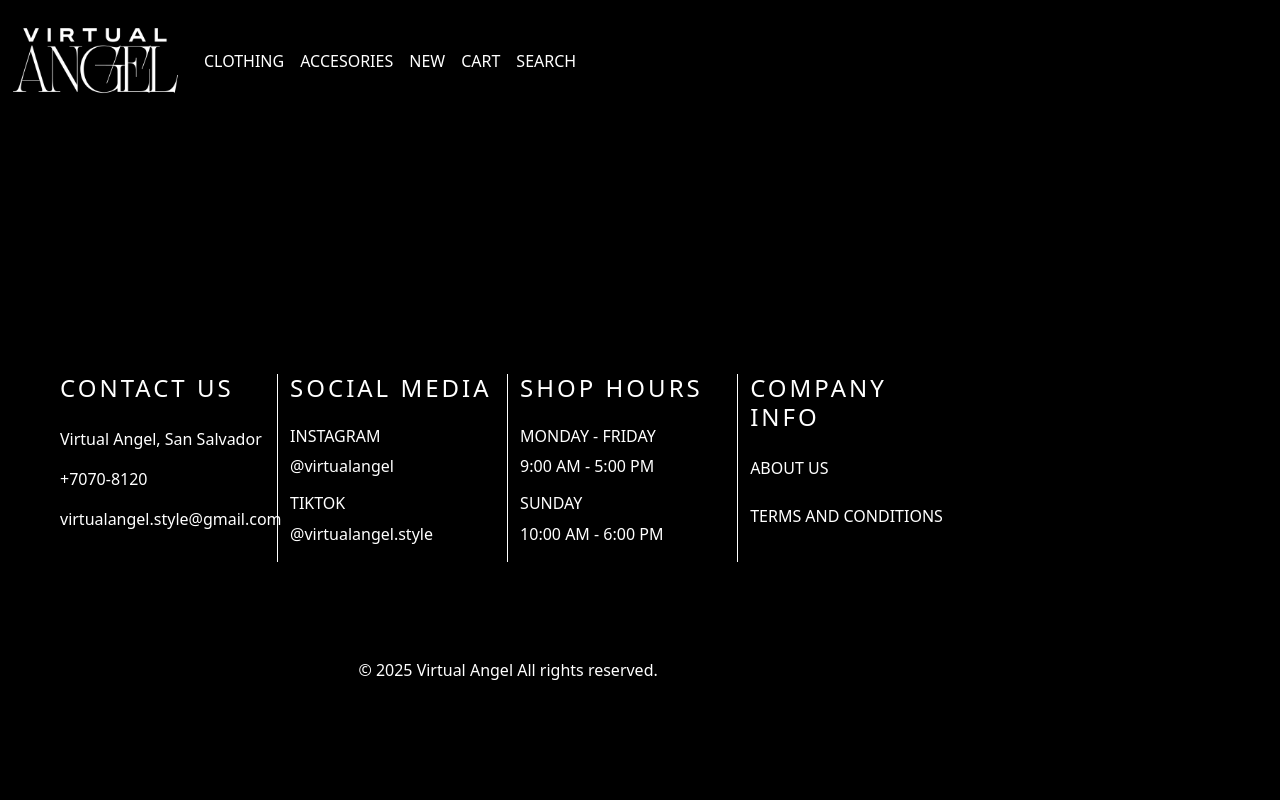
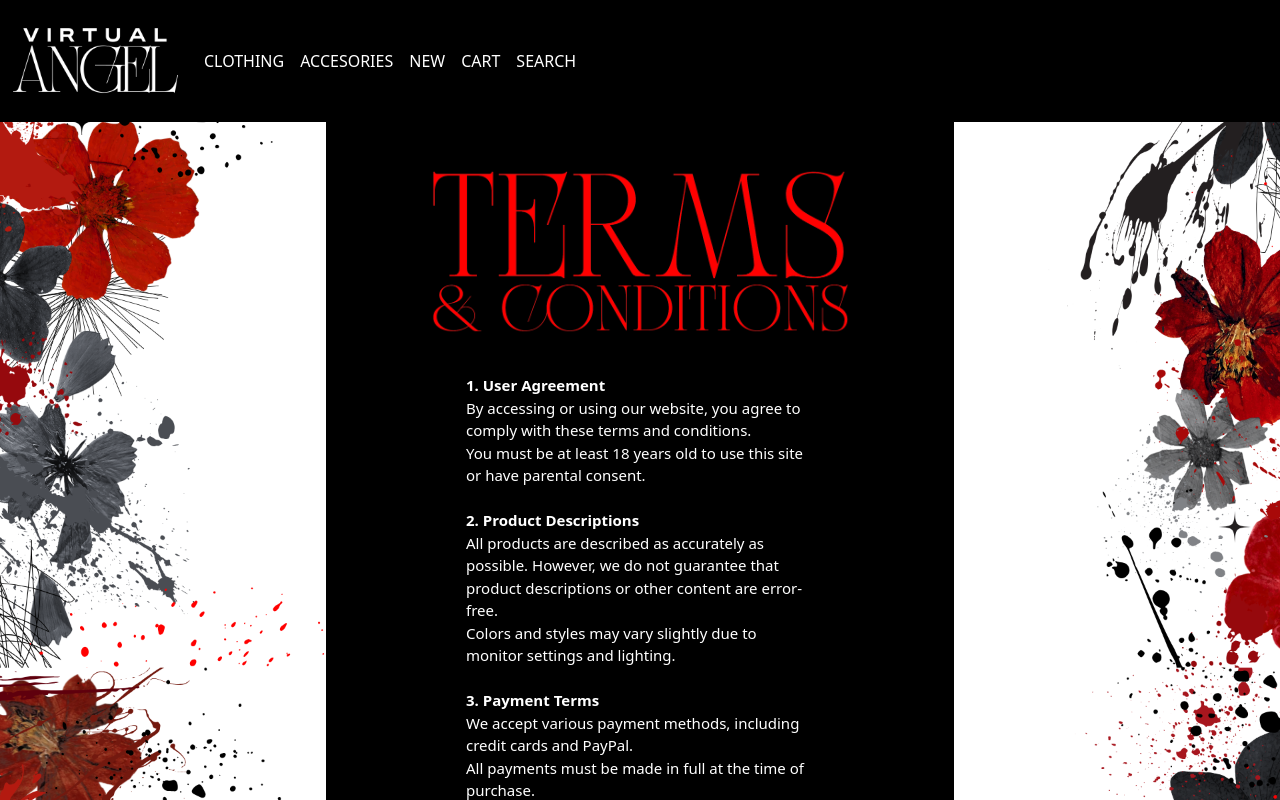
Before and after one commit to jincld/VIRTUAL_ANGEL, a React (Vite) app in the folder frontend/: page /terms in a window 1280 px wide. Shown: the top 800 px of the page. Built offline with nearby package versions, Linux system fonts and the light colour scheme.

Commit message:
Terms and conditions

```diff
--- a/frontend/src/App.jsx
+++ b/frontend/src/App.jsx
@@ -3,6 +3,7 @@ import Nav from './components/Nav/nav';
 import Home from './pages/home.jsx'
 import Footer from './components/Footer/Footer.jsx';
 import About from './pages/about/About.jsx';
+import Terms from './pages/terms/Terms.jsx';
 
 function App() {
 
@@ -13,6 +14,7 @@ function App() {
     <Routes>
           <Route path="/" element={<Home />} />
           <Route path="about" element={<About />} />
+          <Route path="terms" element={<Terms />} />
     </Routes>
     <Footer/>
     </Router>
--- a/frontend/src/components/Footer/Footer.jsx
+++ b/frontend/src/components/Footer/Footer.jsx
@@ -45,7 +45,7 @@ function Footer() {
               <a className = "linked" href="about">ABOUT US</a>
               <br></br>
               <br></br>
-              <a className = "linked" href="#">TERMS AND CONDITIONS</a>
+              <a className = "linked" href="terms">TERMS AND CONDITIONS</a>
             </div>
           </div>
 
--- a/frontend/src/pages/about/About.jsx
+++ b/frontend/src/pages/about/About.jsx
@@ -1,7 +1,7 @@
 import React from 'react';
 import './About.css';
 
-const Home = () => {
+const About = () => {
     return (
     <>
     <div class="container-fluid text-center">
@@ -34,4 +34,4 @@ const Home = () => {
     );
 };
 
-export default Home;
+export default About;
--- /dev/null
+++ b/frontend/src/pages/terms/Terms.css
@@ -0,0 +1,37 @@
+.colbg {
+    background-color: #000000;
+    min-height: 500px;
+    display: flex;
+    flex-direction: column; /* Asegura que los elementos se apilen verticalmente */
+    align-items: center; /* Centra los elementos horizontalmente */
+    justify-content: flex-start; /* Asegura que la imagen del título aparezca primero */
+    color: white;
+    font-size: 1.5rem;
+    max-width: 50vw;
+    margin: auto;
+    padding: 20px;
+}
+
+
+.back {
+    background-image: url('/termsbg.png');
+    background-size: 100% auto;
+    background-position: center;
+    width: 100vw; /* Ocupa todo el ancho de la pantalla */
+    min-height: 100vh; /* Asegura que tome toda la altura */
+    background-color: #000;
+    display: flex;
+    align-items: center;
+    justify-content: center;
+}
+
+.text1{
+    color: #ffffff;
+    font-size: 15px;
+}
+
+.abouttitle{
+    margin-left: auto;
+    margin-right: auto;
+    margin-top: 30px;
+}
--- /dev/null
+++ b/frontend/src/pages/terms/Terms.jsx
@@ -0,0 +1,59 @@
+import React from 'react';
+import './Terms.css';
+
+const Terms = () => {
+    return (
+        <>
+<div className="container-fluid back">
+    <div className="row w-100 justify-content-center">
+        <div className="col-10 col-md-6 colbg">
+        <img src="/termstitle.png" className="d-block w-75 abouttitle" alt="..."/>
+            <p className='text1'>
+            <strong>1. User Agreement</strong> <br></br>
+                By accessing or using our website, you agree to comply with these terms and conditions. <br></br>
+                You must be at least 18 years old to use this site or have parental consent. <br></br><br></br>
+
+                <strong>2. Product Descriptions</strong> <br></br>
+                All products are described as accurately as possible. However, we do not guarantee that product descriptions or other content are error-free. <br></br>
+                Colors and styles may vary slightly due to monitor settings and lighting. <br></br><br></br>
+
+                <strong>3. Payment Terms</strong> <br></br>
+                We accept various payment methods, including credit cards and PayPal. <br></br>
+                All payments must be made in full at the time of purchase. <br></br><br></br>
+
+                <strong>4. Shipping and Delivery Policies</strong> <br></br>
+                Orders will be processed within 1-3 business days. <br></br>
+                Shipping times may vary based on location and shipping method selected at checkout. <br></br><br></br>
+
+                <strong>5. Returns and Refunds</strong> <br></br>
+                We accept returns within 30 days of purchase for a full refund, provided the items are in their original condition. <br></br>
+                To initiate a return, please contact our customer service team for instructions. <br></br><br></br>
+
+                <strong>6. Privacy Policy</strong> <br></br>
+                We are committed to protecting your privacy. Your personal information will only be used in accordance with our privacy policy. <br></br>
+                We do not sell or share your information with third parties without your consent. <br></br><br></br>
+
+                <strong>7. Liability Limitations</strong> <br></br>
+                Virtual Angel is not liable for any indirect, incidental, or consequential damages arising from the use of our products or website. <br></br>
+                Our total liability is limited to the amount paid for the product in question. <br></br><br></br>
+
+                <strong>8. Governing Law</strong> <br></br>
+                These terms and conditions are governed by the laws of the State of California. <br></br>
+                Any disputes arising from these terms will be resolved in the courts located in Los Angeles County. <br></br><br></br>
+
+                <strong>9. Changes to Terms</strong> <br></br>
+                We reserve the right to modify these terms and conditions at any time. Changes will be effective immediately upon posting on our website. <br></br>
+                Your continued use of the site after any changes constitutes your acceptance of the new terms. <br></br><br></br>
+
+                <strong>10. Contact Information</strong> <br></br>
+                For any questions or concerns regarding these terms and conditions, please contact us at support@virtualangel.com or call us at (123) 456-7890. <br></br>
+            </p>
+        </div>
+    </div>
+</div>
+
+        </>
+    );
+};
+
+export default Terms;
```
Also changed, not shown: frontend/public/termsbg.png (added), frontend/public/termstitle.png (added).
